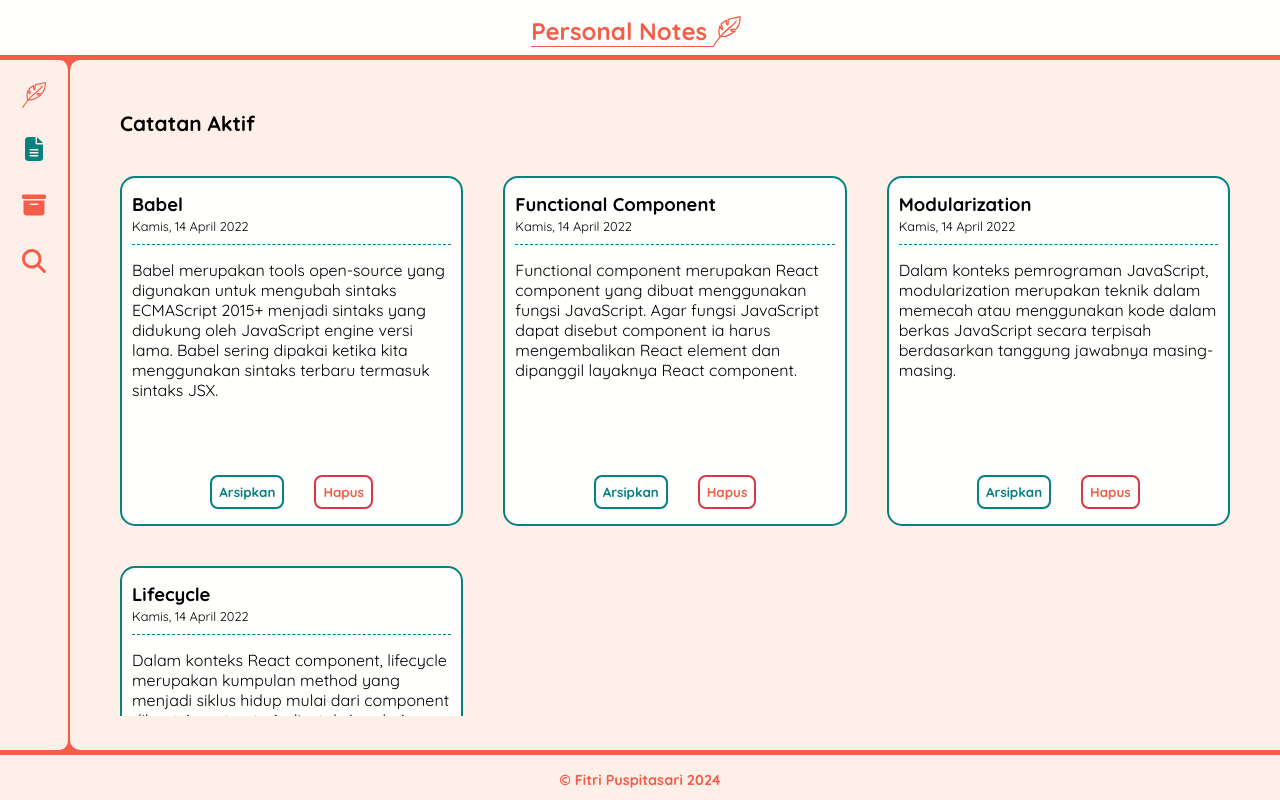
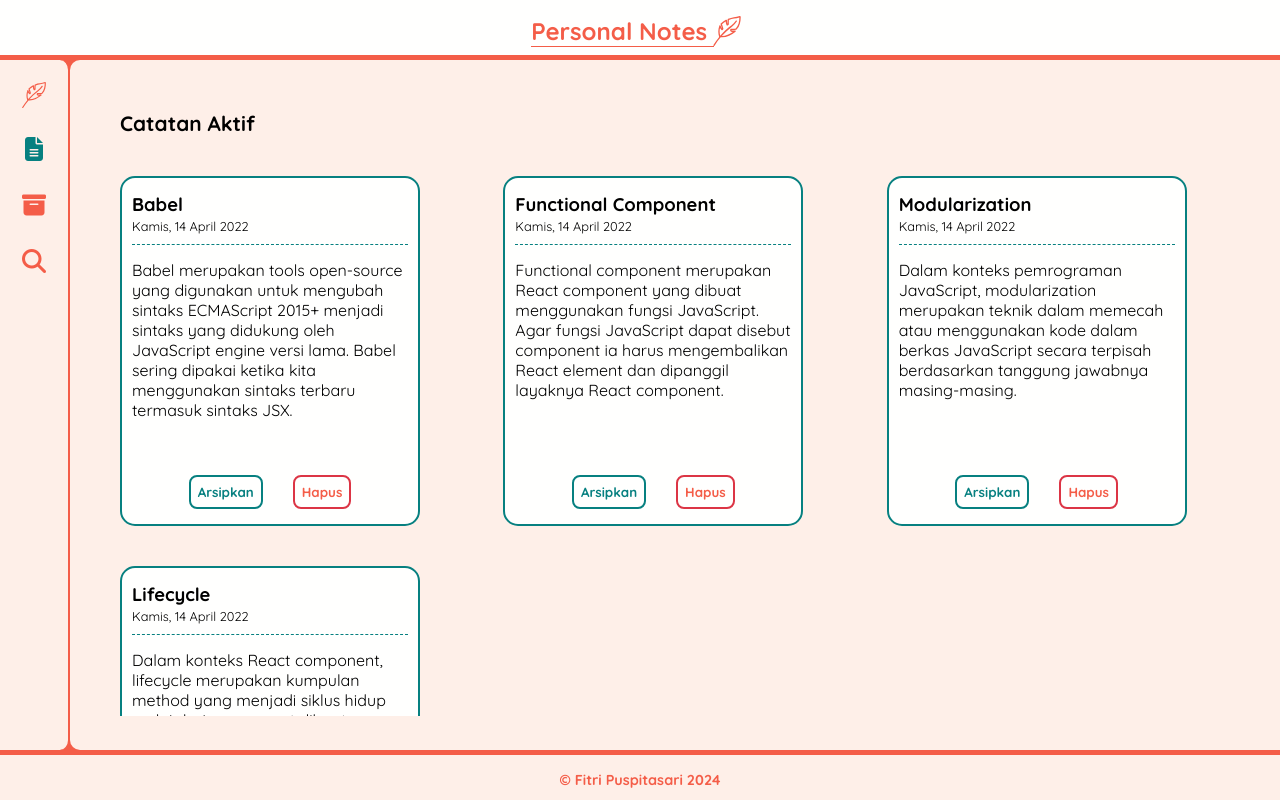
Before and after one commit to fitri-puspitasari/learn-frontend, a React (Vite) app in the folder 3-Personal_Notes_App/: page / in a window 1280 px wide. Both pictures are taken after a click on the button 34 px from the left and 149 px from the top of the page. Built offline with nearby package versions, Linux system fonts and the light colour scheme.

Commit message:
3) Revisi style note-item

```diff
--- a/3-Personal_Notes_App/src/components/NotesContent/NotesListArea.jsx
+++ b/3-Personal_Notes_App/src/components/NotesContent/NotesListArea.jsx
@@ -6,11 +6,11 @@
     return (
         <div className={listClass}>
             <h3>{title}</h3>
-            <div className="notes-list">
-                {dataNote.length == 0 ?
-                    <p className="notes-list__empty-note-message">Tidak ada catatan</p>
-                    :
-                    dataNote.map((data) => (
+            {dataNote.length == 0 ?
+                <p className="notes-list__empty-note-message">Tidak ada catatan</p>
+                :
+                <div className="notes-list">
+                    {dataNote.map((data) => (
                         <div className="note-item" key={data.id}>
                             <div className="note-item__texts">
                                 <h5 className="note-item__title">{data.title}</h5>
@@ -22,10 +22,9 @@
                                 <button className="danger-button" onClick={() => onDelete(data.id)}>Hapus</button>
                             </div>
                         </div>
-                    ))
-                }
-
+                    ))}
             </div>
+            }
         </div>
     )
 }
--- a/3-Personal_Notes_App/src/styles/style.css
+++ b/3-Personal_Notes_App/src/styles/style.css
@@ -321,17 +321,18 @@
     /* height: fit-content; */
     /* background-color: chartreuse; */
     display: grid;
-    grid-template-columns: repeat(auto-fit, minmax(250px, 1fr));
+    grid-template-columns: repeat(auto-fill, minmax(250px, 1fr));
     /* grid-template-columns: repeat(auto-fit, 1fr); */
     gap: 40px;
 }
 
 .notes-list__empty-note-message {
     text-align: center;
+    width: 100%;
 }
 
 .note-item {
-    /* width: 300px; */
+    max-width: 300px;
     height: 350px;
     background-color: var(--bg-color-note-item);
     border: 2px solid var(--border-color-note-item);
```
